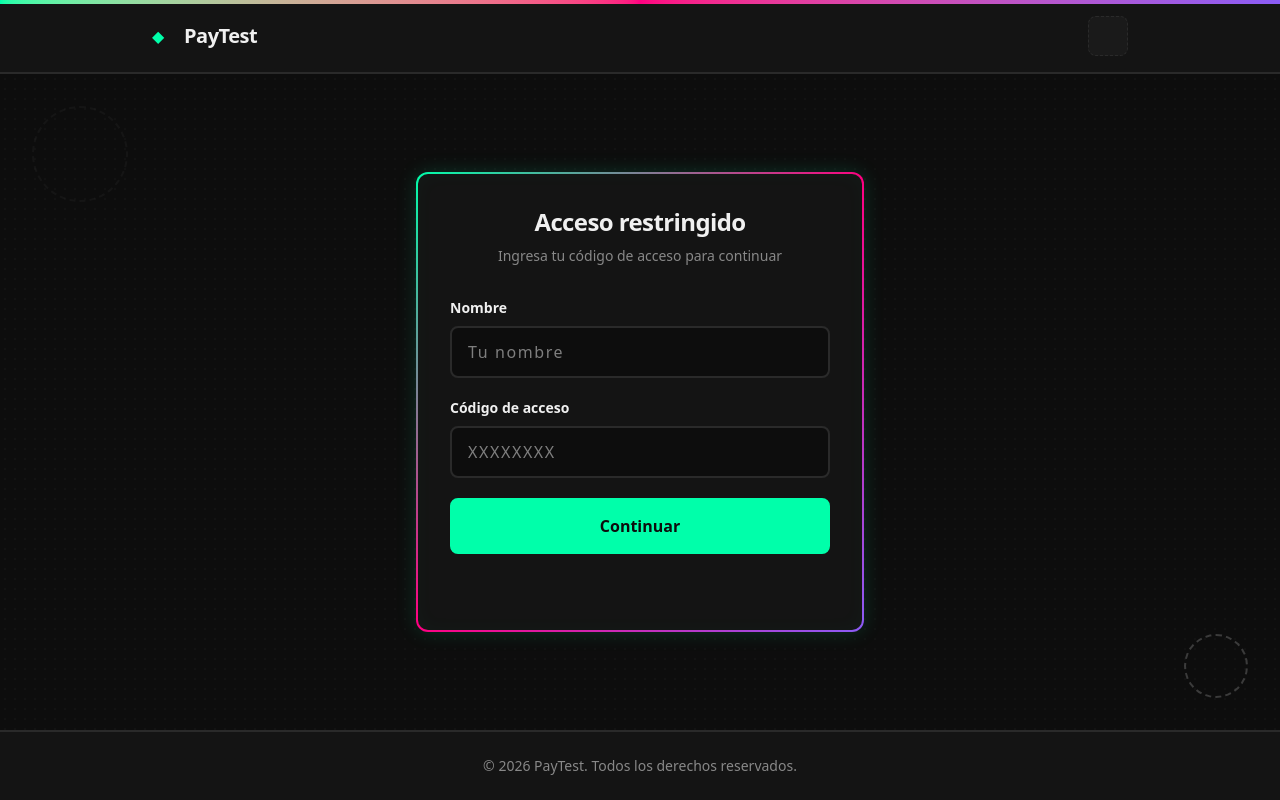
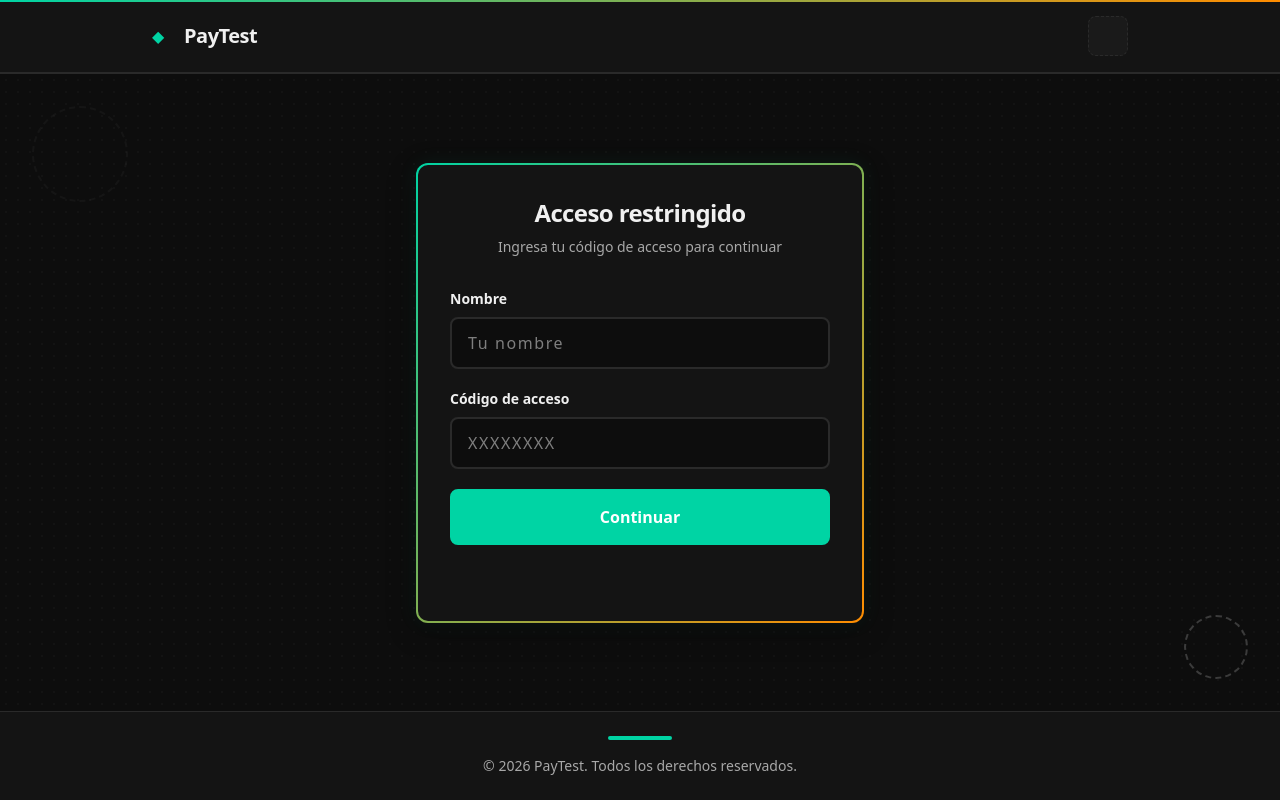
Before and after one commit to DevKhris/paytest-app, a Next.js app: page / in a window 1280 px wide. Built offline with nearby package versions, Linux system fonts and the light colour scheme; no server answers; some icons are missing.

Commit message:
feat: added balance on contrast for visual aspects and improved readiness

```diff
--- a/src/app/globals.css
+++ b/src/app/globals.css
@@ -1,49 +1,50 @@
 @import "tailwindcss";
 
 @theme {
-  --color-neon-cyan: #00FFAA;
-  --color-neon-pink: #FF0080;
-  --color-neon-yellow: #FFE600;
-  --color-neon-purple: #8B5CF6;
+  --color-neon-cyan: #00D4A4;
+  --color-neon-orange: #FF8C00;
   --color-bg: #0D0D0D;
   --color-bg-subtle: #1A1A1A;
   --color-bg-card: #141414;
   --color-text-primary: #F0F0F0;
-  --color-text-secondary: #888888;
-  --color-accent: #00FFAA;
-  --color-accent-hover: #00CC88;
-  --color-error: #FF3366;
-  --color-error-bg: rgba(255, 51, 102, 0.15);
-  --color-success: #00FFAA;
-  --color-success-bg: rgba(0, 255, 170, 0.15);
+  --color-text-secondary: #A8A8A8;
+  --color-accent: #00D4A4;
+  --color-error: #FF4757;
+  --color-error-bg: rgba(255, 71, 87, 0.15);
+  --color-success: #00D4A4;
+  --color-success-bg: rgba(0, 212, 164, 0.15);
   --color-border: #2A2A2A;
   --font-sans: var(--font-geist-sans), system-ui, sans-serif;
   --font-mono: var(--font-geist-mono), ui-monospace, monospace;
 }
 
-/* Dark theme (default - retro arcade) */
+/* Dark theme (default) */
 :root,
 [data-theme="dark"] {
   --color-bg: #0D0D0D;
   --color-bg-subtle: #1A1A1A;
   --color-bg-card: #141414;
   --color-text-primary: #F0F0F0;
-  --color-text-secondary: #888888;
+  --color-text-secondary: #A8A8A8;
   --color-border: #2A2A2A;
-  --glow-cyan: 0 0 15px rgba(0, 255, 170, 0.4);
-  --glow-pink: 0 0 15px rgba(255, 0, 128, 0.4);
+  --glow-cyan: 0 0 15px rgba(0, 212, 164, 0.5);
+  --glow-orange: 0 0 15px rgba(255, 140, 0, 0.5);
+  --gradient-start: #00D4A4;
+  --gradient-end: #FF8C00;
 }
 
-/* Light theme - soft arcade */
+/* Light theme - WCAG AA compliant */
 [data-theme="light"] {
   --color-bg: #F5F5F7;
-  --color-bg-subtle: #EBEBF0;
+  --color-bg-subtle: #E8E8EC;
   --color-bg-card: #FFFFFF;
-  --color-text-primary: #1A1A1A;
-  --color-text-secondary: #666666;
-  --color-border: #D4D4D8;
-  --glow-cyan: 0 0 10px rgba(0, 200, 170, 0.3);
-  --glow-pink: 0 0 10px rgba(220, 0, 120, 0.3);
+  --color-text-primary: #1A1A2E;
+  --color-text-secondary: #5A5A6E;
+  --color-border: #D1D1D6;
+  --glow-cyan: 0 0 10px rgba(0, 150, 130, 0.4);
+  --glow-orange: 0 0 10px rgba(200, 110, 0, 0.4);
+  --gradient-start: #008B76;
+  --gradient-end: #CC7000;
 }
 
 body {
@@ -59,25 +60,25 @@ body {
   position: relative;
   border: 2px solid transparent;
   background: linear-gradient(var(--color-bg-card), var(--color-bg-card)) padding-box,
-              linear-gradient(135deg, var(--color-neon-cyan), var(--color-neon-pink), var(--color-neon-purple)) border-box;
+              linear-gradient(135deg, var(--gradient-start), var(--gradient-end)) border-box;
 }
 
 .neon-border-accent {
   position: relative;
   border: 2px solid transparent;
   background: linear-gradient(var(--color-bg-card), var(--color-bg-card)) padding-box,
-              linear-gradient(90deg, var(--color-neon-cyan), var(--color-neon-pink)) border-box;
+              linear-gradient(90deg, var(--gradient-start), var(--gradient-end)) border-box;
 }
 
 /* Subtle glow for cards */
 .glow-border {
-  box-shadow: 0 0 20px rgba(0, 255, 170, 0.15), inset 0 0 20px rgba(0, 255, 170, 0.03);
+  box-shadow: 0 8px 30px rgba(0, 0, 0, 0.3), 0 0 20px rgba(0, 212, 164, 0.08);
 }
 
 /* Retro pixel dots decoration */
 .pixel-dots {
-  background-image: radial-gradient(circle, var(--color-border) 1px, transparent 1px);
-  background-size: 10px 10px;
+  background-image: radial-gradient(circle, var(--color-border) 1.5px, transparent 1.5px);
+  background-size: 12px 12px;
 }
 
 /* Button hover glow */
@@ -85,6 +86,6 @@ body {
   box-shadow: var(--glow-cyan);
 }
 
-.btn-glow-pink:hover {
-  box-shadow: var(--glow-pink);
+.btn-glow-orange:hover {
+  box-shadow: var(--glow-orange);
 }
--- a/src/app/page.tsx
+++ b/src/app/page.tsx
@@ -28,9 +28,9 @@ export default async function HomePage() {
         </div>
       </main>
 
-      <footer className="relative py-6 px-6 bg-[var(--color-bg-card)] border-t-2 border-[var(--color-border)] text-center">
-        <div className="absolute top-0 left-1/2 -translate-x-1/2 -translate-y-1/2 w-12 h-1 bg-gradient-to-r from-[var(--neon-cyan)] via-[var(--neon-pink)] to-[var(--neon-purple)] rounded-full"></div>
-        <p className="text-sm text-[var(--color-text-secondary)]">
+      <footer className="py-6 px-6 text-center border-t" style={{ backgroundColor: 'var(--color-bg-card)', borderColor: 'var(--color-border)' }}>
+        <div className="w-16 h-1 mx-auto rounded-full" style={{ backgroundColor: 'var(--gradient-start)' }}></div>
+        <p className="text-sm mt-4" style={{ color: 'var(--color-text-secondary)' }}>
           {t(i18n.footer.copyright)}
         </p>
       </footer>
--- a/src/components/access-code-form.tsx
+++ b/src/components/access-code-form.tsx
@@ -84,7 +84,7 @@ export default function AccessCodeForm() {
           className={`${inputBaseClass} ${
             errors.name
               ? 'border-[var(--color-error)]'
-              : 'border-[var(--color-border)] focus:border-[var(--color-neon-cyan)]'
+              : 'border-[var(--color-border)] focus:border-[var(--gradient-start)]'
           } disabled:opacity-60 disabled:cursor-not-allowed`}
           style={{
             color: 'var(--color-text-primary)',
@@ -112,7 +112,7 @@ export default function AccessCodeForm() {
           className={`${inputBaseClass} ${
             errors.code
               ? 'border-[var(--color-error)]'
-              : 'border-[var(--color-border)] focus:border-[var(--color-neon-cyan)]'
+              : 'border-[var(--color-border)] focus:border-[var(--gradient-start)]'
           } disabled:opacity-60 disabled:cursor-not-allowed`}
           style={{
             color: 'var(--color-text-primary)',
@@ -126,9 +126,9 @@ export default function AccessCodeForm() {
         disabled={isSubmitting || isSuccess}
         className="w-full flex items-center justify-center gap-2 px-6 py-3.5 text-base font-bold rounded-lg border-2 transition-all duration-150 disabled:opacity-60 disabled:cursor-not-allowed"
         style={{
-          backgroundColor: 'var(--color-neon-cyan)',
-          borderColor: 'var(--color-neon-cyan)',
-          color: '#0D0D0D'
+          backgroundColor: 'var(--gradient-start)',
+          borderColor: 'var(--gradient-start)',
+          color: '#FFFFFF'
         }}
       >
         {isSubmitting ? (
--- a/src/components/header.tsx
+++ b/src/components/header.tsx
@@ -12,10 +12,10 @@ export default function Header({ title, showCloseButton, onClose, closeLabel }:
   return (
     <header className="relative border-b-2 transition-colors duration-200"
             style={{ borderColor: 'var(--color-border)', backgroundColor: 'var(--color-bg-card)' }}>
-      <div className="absolute inset-x-0 top-0 h-1 bg-gradient-to-r from-[var(--color-neon-cyan)] via-[var(--color-neon-pink)] to-[var(--color-neon-purple)]"></div>
+      <div className="absolute inset-x-0 top-0 h-0.5" style={{ background: 'linear-gradient(to right, var(--gradient-start), var(--gradient-end))' }}></div>
       <div className="max-w-5xl mx-auto px-6 py-4 flex items-center justify-between">
         <div className="relative pl-8">
-          <span className="absolute left-0 top-1/2 -translate-y-1/2 transition-colors duration-200" style={{ color: 'var(--color-neon-cyan)' }}>◆</span>
+            <span className="absolute left-0 top-1/2 -translate-y-1/2 transition-colors duration-200" style={{ color: 'var(--gradient-start)' }}>◆</span>
           <h1 className="text-xl font-bold tracking-tight transition-colors duration-200" style={{ color: 'var(--color-text-primary)' }}>
             {title}
           </h1>
--- a/src/components/loading.tsx
+++ b/src/components/loading.tsx
@@ -6,10 +6,10 @@ export default function LoadingFallback({ message = 'Loading...' }: LoadingFallb
   return (
     <div className="min-h-screen flex flex-col" style={{ backgroundColor: 'var(--color-bg)' }}>
       <header className="relative border-b-2" style={{ borderColor: 'var(--color-border)', backgroundColor: 'var(--color-bg-card)' }}>
-        <div className="absolute inset-x-0 top-0 h-1 bg-gradient-to-r from-[var(--color-neon-cyan)] via-[var(--color-neon-pink)] to-[var(--color-neon-purple)]"></div>
+        <div className="absolute inset-x-0 top-0 h-0.5" style={{ background: 'linear-gradient(to right, var(--gradient-start), var(--gradient-end))' }}></div>
         <div className="max-w-5xl mx-auto px-6 py-4">
           <div className="relative pl-8">
-            <span className="absolute left-0 top-1/2 -translate-y-1/2" style={{ color: 'var(--color-neon-cyan)' }}>◆</span>
+            <span className="absolute left-0 top-1/2 -translate-y-1/2" style={{ color: 'var(--gradient-start)' }}>◆</span>
             <h1 className="text-xl font-bold tracking-tight" style={{ color: 'var(--color-text-primary)' }}>
               PayTest
             </h1>
--- a/src/i18n/keys.ts
+++ b/src/i18n/keys.ts
@@ -23,7 +23,7 @@ export const i18n = {
       title: 'dashboard.profile.title',
       id: 'dashboard.profile.id',
       balance: 'dashboard.profile.balance',
-      name: 'dashboard.profile.name',
+      welcomeBack: 'dashboard.profile.welcomeBack',
     },
     transfer: {
       title: 'dashboard.transfer.title',
--- a/src/translations/en.json
+++ b/src/translations/en.json
@@ -23,7 +23,7 @@
       "title": "Your account",
       "id": "ID",
       "balance": "Balance",
-      "name": "Name"
+      "welcomeBack": "Welcome back"
     },
     "transfer": {
       "title": "Send / Receive",
--- a/src/translations/es.json
+++ b/src/translations/es.json
@@ -23,7 +23,7 @@
       "title": "Tu cuenta",
       "id": "ID",
       "balance": "Saldo",
-      "name": "Nombre"
+      "welcomeBack": "Bienvenido de vuelta"
     },
     "transfer": {
       "title": "Enviar / Recibir",
```
Also changed, not shown: src/components/balance-section.tsx (+8 -11 lines), src/components/dashboard-content.tsx (+15 -14 lines), src/components/receive-modal.tsx (+5 -5 lines), src/components/send-modal.tsx (+5 -5 lines).
